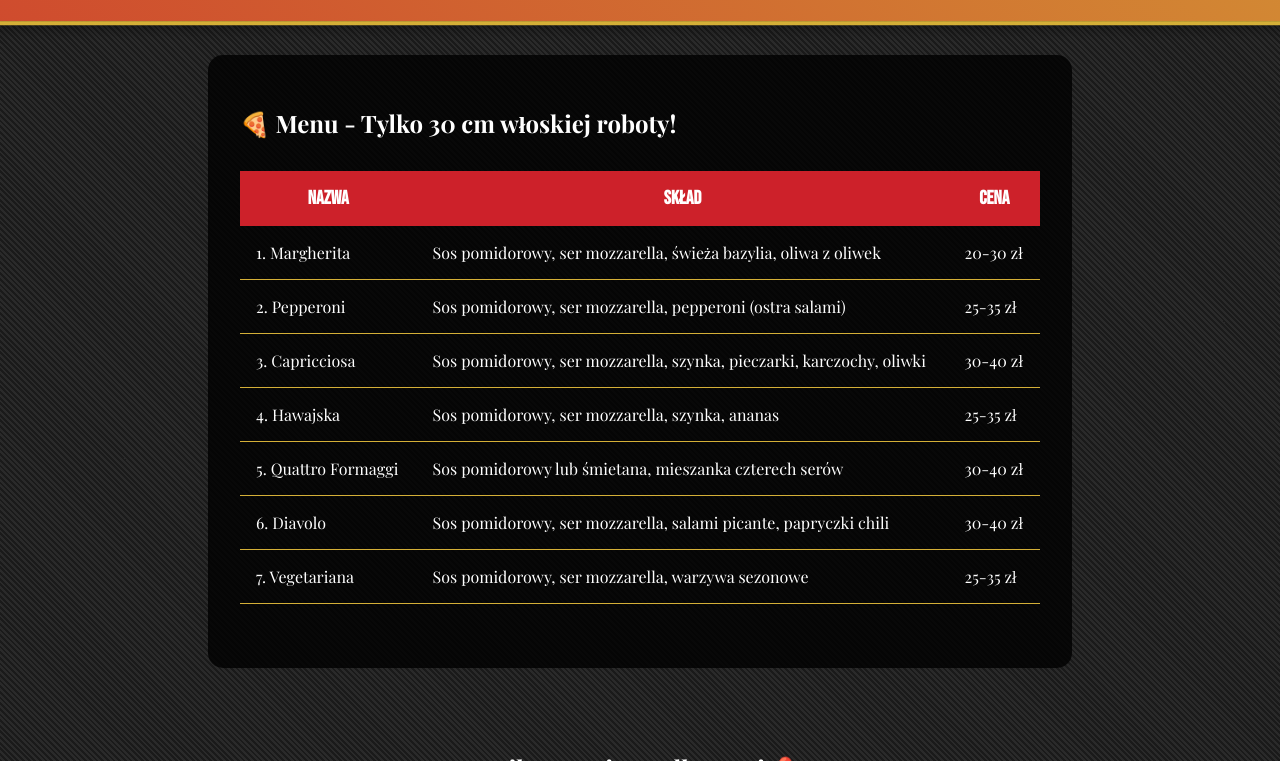
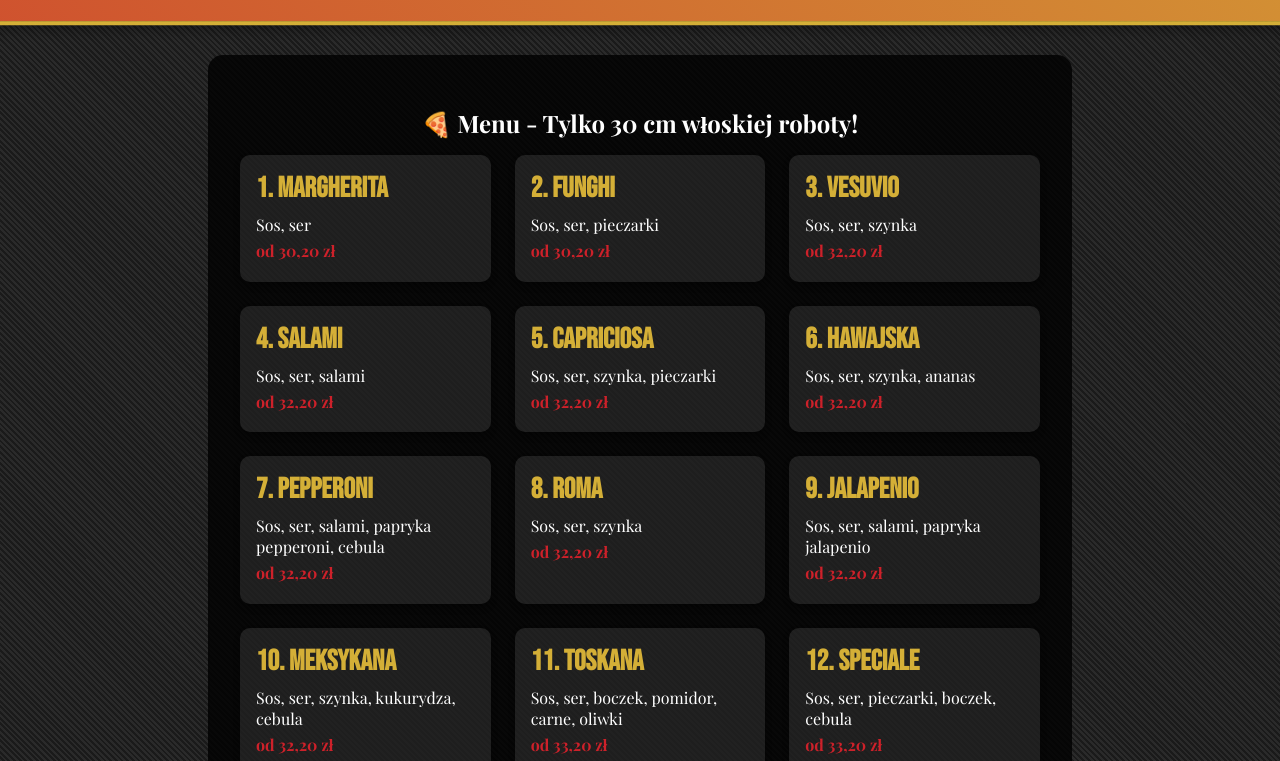
Before and after one commit to Procix95/Wloska-Robota, a plain HTML site: page index.html in a window 1280 px wide. Shown: the part 202-963 px from the top of the page. Drawn offline with nearby package versions, Linux system fonts and the light colour scheme.

Commit message:
Update index.html

```diff
--- a/index.html
+++ b/index.html
@@ -13,7 +13,6 @@
       --gold: #D4AF37;
       --black: #1A1A1A;
     }
-
     body {
       font-family: 'Playfair Display', serif;
       margin: 0;
@@ -26,26 +25,21 @@
       );
       color: white;
     }
-
     /* Animacje */
     @keyframes floatPizza {
       0% { transform: translateY(0px); }
       50% { transform: translateY(-20px); }
       100% { transform: translateY(0px); }
     }
-
     @keyframes gradientAnimation {
       0% { background-position: 0% 50%; }
       50% { background-position: 100% 50%; }
       100% { background-position: 0% 50%; }
     }
-
     @keyframes fadeIn {
       from { opacity: 0; transform: translateY(20px); }
       to { opacity: 1; transform: translateY(0); }
     }
-
-    /* Efekt pulsowania dla wyróżnienia adresu */
     @keyframes glow {
       from {
         box-shadow: 0 0 5px var(--gold);
@@ -54,7 +48,6 @@
         box-shadow: 0 0 20px var(--gold);
       }
     }
-
     /* Nagłówek z animowanym tłem */
     .header {
       background: linear-gradient(45deg, var(--green), var(--red), var(--gold));
@@ -63,13 +56,15 @@
       padding: 1.5rem 2.5rem;
       border-bottom: 4px solid var(--gold);
       box-shadow: 0 6px 12px rgba(0, 0, 0, 0.3);
-      transition: transform 0.3s ease;
+      transition: transform 0.3s ease, box-shadow 0.3s ease;
     }
-
+    /* Efekt zmiany nagłówka przy przewijaniu */
+    .header.scrolled {
+      box-shadow: 0 10px 20px rgba(0, 0, 0, 0.6);
+    }
     .header:hover {
       transform: scale(1.02);
     }
-
     .header-top {
       display: flex;
       flex-direction: row;
@@ -77,7 +72,6 @@
       justify-content: space-between;
       flex-wrap: wrap;
     }
-
     .pizzeria-info h1 {
       font-family: 'Bebas Neue', cursive;
       font-size: 3rem;
@@ -85,8 +79,7 @@
       text-shadow: 2px 2px var(--black);
       animation: floatPizza 3s ease-in-out infinite;
     }
-
-    /* Nowy, wyróżniający styl dla adresu */
+    /* Adres wyróżniony – wygląda jak statyczny element, mimo że klikalny */
     .address {
       font-size: 1.5rem;
       font-weight: bold;
@@ -97,17 +90,16 @@
       border-radius: 8px;
       box-shadow: 0 0 10px var(--gold);
       animation: glow 2s ease-in-out infinite alternate;
+      text-decoration: none;
+      cursor: default;
     }
-
     .contact-info {
       text-align: right;
     }
-
     .contact-info h2 {
       margin: 0;
       font-size: 1.5rem;
     }
-
     .phone-btn {
       display: inline-block;
       background: var(--red);
@@ -121,72 +113,76 @@
       box-shadow: 0 4px 6px rgba(0, 0, 0, 0.5);
       transition: transform 0.3s, box-shadow 0.3s;
     }
-
     .phone-btn:hover {
       transform: scale(1.15) rotate(5deg);
       box-shadow: 0 6px 10px rgba(0, 0, 0, 0.7);
     }
-
-    /* Pozostałe sekcje */
-    .menu, .map {
-      animation: fadeIn 1s ease-out;
-    }
-
+    /* Sekcja Menu w formie siatki kart */
     .menu {
       max-width: 800px;
       margin: 2rem auto;
       padding: 2rem;
       background: rgba(0, 0, 0, 0.8);
       border-radius: 15px;
+      animation: fadeIn 1s ease-out;
     }
-
-    table {
-      width: 100%;
-      border-collapse: collapse;
-      margin: 2rem 0;
+    .menu h2 {
+      text-align: center;
+      margin-bottom: 1rem;
     }
-
-    th {
-      background: var(--red);
+    .menu-grid {
+      display: grid;
+      grid-template-columns: repeat(auto-fit, minmax(250px, 1fr));
+      gap: 1.5rem;
+      margin-top: 1rem;
+    }
+    .menu-item {
+      background: rgba(255, 255, 255, 0.1);
       padding: 1rem;
+      border-radius: 10px;
+      box-shadow: 0 4px 6px rgba(0, 0, 0, 0.3);
+      transition: transform 0.3s, box-shadow 0.3s;
+    }
+    .menu-item:hover {
+      transform: translateY(-5px);
+      box-shadow: 0 8px 12px rgba(0, 0, 0, 0.5);
+    }
+    .menu-item h3 {
       font-family: 'Bebas Neue', cursive;
-      font-size: 1.2rem;
+      font-size: 1.8rem;
+      margin: 0 0 0.5rem;
+      color: var(--gold);
     }
-
-    td {
-      padding: 1rem;
-      border-bottom: 1px solid var(--gold);
-      transition: all 0.3s;
+    .menu-item p {
+      margin: 0.3rem 0;
     }
-
-    tr:hover td {
-      background: rgba(255, 255, 255, 0.1);
+    .menu-item .price {
+      font-weight: bold;
+      color: var(--red);
     }
-
+    /* Sekcja mapy */
     .map {
       margin: 2rem auto;
       padding: 2rem;
       text-align: center;
+      animation: fadeIn 1s ease-out;
     }
-
+    /* Social icons */
     .social-icons {
       text-align: center;
       padding: 2rem;
       background: var(--black);
     }
-
     .social-icons a {
       color: var(--gold);
       font-size: 2.5rem;
       margin: 0 1rem;
       transition: all 0.3s;
     }
-
     .social-icons a:hover {
       color: var(--red);
       transform: rotate(360deg);
     }
-
     @media (max-width: 768px) {
       .pizzeria-info h1 {
         font-size: 2.5rem;
@@ -195,20 +191,14 @@
         font-size: 1.2rem;
         padding: 1rem 2rem;
       }
-      td {
-        padding: 0.8rem;
-        font-size: 0.9rem;
+      .menu-grid {
+        grid-template-columns: 1fr;
+      }
+      .contact-info {
+        margin-top: 1rem;
       }
       iframe {
         height: 300px;
-      }
-      .header-top {
-        flex-direction: column;
-        align-items: center;
-        text-align: center;
-      }
-      .contact-info {
-        margin-top: 1rem;
       }
     }
   </style>
@@ -217,61 +207,83 @@
   <header class="header">
     <div class="header-top">
       <div class="pizzeria-info">
-        <h1>🍕 PIZZERIA WŁOSKA ROBOTA</h1>
-        <div class="address">Głuponie 103, 64-316</div>
+        <h1>🍕 WŁOSKA ROBOTA</h1>
+        <!-- Adres opakowany w link – otwiera Google Maps z trasą do pizzerii -->
+        <a class="address" href="https://www.google.com/maps/dir/?api=1&destination=G%C5%82uponie+103,+64-316" target="_blank" rel="noopener noreferrer">Głuponie 103, 64-316</a>
       </div>
       <div class="contact-info">
-        <h2>📞 Telefon Kotaktowy</h2>
+        <h2>📞 Dzwonić, nie pisać!</h2>
         <a href="tel:503066325" class="phone-btn">Zadzwoń: 503 066 325</a>
-        <p>Otwarte: 12.00-22.00 Pon-Sob</p>
+        <p>Otwarte codziennie 12:00-22:00</p>
       </div>
     </div>
   </header>
 
+  <!-- Sekcja Menu -->
   <div class="menu">
     <h2>🍕 Menu - Tylko 30 cm włoskiej roboty!</h2>
-    <table>
-      <tr>
-        <th>Nazwa</th>
-        <th>Skład</th>
-        <th>Cena</th>
-      </tr>
-      <tr>
-        <td>1. Margherita</td>
-        <td>Sos pomidorowy, ser mozzarella, świeża bazylia, oliwa z oliwek</td>
-        <td>20-30 zł</td>
-      </tr>
-      <tr>
-        <td>2. Pepperoni</td>
-        <td>Sos pomidorowy, ser mozzarella, pepperoni (ostra salami)</td>
-        <td>25-35 zł</td>
-      </tr>
-      <tr>
-        <td>3. Capricciosa</td>
-        <td>Sos pomidorowy, ser mozzarella, szynka, pieczarki, karczochy, oliwki</td>
-        <td>30-40 zł</td>
-      </tr>
-      <tr>
-        <td>4. Hawajska</td>
-        <td>Sos pomidorowy, ser mozzarella, szynka, ananas</td>
-        <td>25-35 zł</td>
-      </tr>
-      <tr>
-        <td>5. Quattro Formaggi</td>
-        <td>Sos pomidorowy lub śmietana, mieszanka czterech serów</td>
-        <td>30-40 zł</td>
-      </tr>
-      <tr>
-        <td>6. Diavolo</td>
-        <td>Sos pomidorowy, ser mozzarella, salami picante, papryczki chili</td>
-        <td>30-40 zł</td>
-      </tr>
-      <tr>
-        <td>7. Vegetariana</td>
-        <td>Sos pomidorowy, ser mozzarella, warzywa sezonowe</td>
-        <td>25-35 zł</td>
-      </tr>
-    </table>
+    <div class="menu-grid">
+      <div class="menu-item">
+        <h3>1. MARGHERITA</h3>
+        <p class="ingredients">Sos, ser</p>
+        <p class="price">od 30,20 zł</p>
+      </div>
+      <div class="menu-item">
+        <h3>2. FUNGHI</h3>
+        <p class="ingredients">Sos, ser, pieczarki</p>
+        <p class="price">od 30,20 zł</p>
+      </div>
+      <div class="menu-item">
+        <h3>3. VESUVIO</h3>
+        <p class="ingredients">Sos, ser, szynka</p>
+        <p class="price">od 32,20 zł</p>
+      </div>
+      <div class="menu-item">
+        <h3>4. SALAMI</h3>
+        <p class="ingredients">Sos, ser, salami</p>
+        <p class="price">od 32,20 zł</p>
+      </div>
+      <div class="menu-item">
+        <h3>5. CAPRICIOSA</h3>
+        <p class="ingredients">Sos, ser, szynka, pieczarki</p>
+        <p class="price">od 32,20 zł</p>
+      </div>
+      <div class="menu-item">
+        <h3>6. HAWAJSKA</h3>
+        <p class="ingredients">Sos, ser, szynka, ananas</p>
+        <p class="price">od 32,20 zł</p>
+      </div>
+      <div class="menu-item">
+        <h3>7. PEPPERONI</h3>
+        <p class="ingredients">Sos, ser, salami, papryka pepperoni, cebula</p>
+        <p class="price">od 32,20 zł</p>
+      </div>
+      <div class="menu-item">
+        <h3>8. ROMA</h3>
+        <p class="ingredients">Sos, ser, szynka</p>
+        <p class="price">od 32,20 zł</p>
+      </div>
+      <div class="menu-item">
+        <h3>9. JALAPENIO</h3>
+        <p class="ingredients">Sos, ser, salami, papryka jalapenio</p>
+        <p class="price">od 32,20 zł</p>
+      </div>
+      <div class="menu-item">
+        <h3>10. MEKSYKANA</h3>
+        <p class="ingredients">Sos, ser, szynka, kukurydza, cebula</p>
+        <p class="price">od 32,20 zł</p>
+      </div>
+      <div class="menu-item">
+        <h3>11. TOSKANA</h3>
+        <p class="ingredients">Sos, ser, boczek, pomidor, carne, oliwki</p>
+        <p class="price">od 33,20 zł</p>
+      </div>
+      <div class="menu-item">
+        <h3>12. SPECIALE</h3>
+        <p class="ingredients">Sos, ser, pieczarki, boczek, cebula</p>
+        <p class="price">od 33,20 zł</p>
+      </div>
+    </div>
   </div>
 
   <div class="map">
@@ -290,5 +302,34 @@
     <a href="https://www.facebook.com/profile.php?id=61560325043839" target="_blank"><i class="fab fa-facebook"></i></a>
     <a href="https://instagram.com" target="_blank"><i class="fab fa-instagram"></i></a>
   </div>
+
+  <!-- Skrypty GSAP i ScrollTrigger dla płynnych animacji i sticky header -->
+  <script src="https://cdnjs.cloudflare.com/ajax/libs/gsap/3.11.5/gsap.min.js"></script>
+  <script src="https://cdnjs.cloudflare.com/ajax/libs/gsap/3.11.5/ScrollTrigger.min.js"></script>
+  <script>
+    gsap.registerPlugin(ScrollTrigger);
+    // Animacja pojawiania się elementów menu przy przewijaniu
+    gsap.utils.toArray(".menu-item").forEach(item => {
+      gsap.from(item, {
+        opacity: 0,
+        y: 50,
+        duration: 1,
+        scrollTrigger: {
+          trigger: item,
+          start: "top 80%",
+          toggleActions: "play none none none"
+        }
+      });
+    });
+    // Sticky header – dodawanie klasy 'scrolled' przy przewijaniu
+    window.addEventListener("scroll", function() {
+      const header = document.querySelector(".header");
+      if (window.scrollY > 50) {
+        header.classList.add("scrolled");
+      } else {
+        header.classList.remove("scrolled");
+      }
+    });
+  </script>
 </body>
 </html>
```
